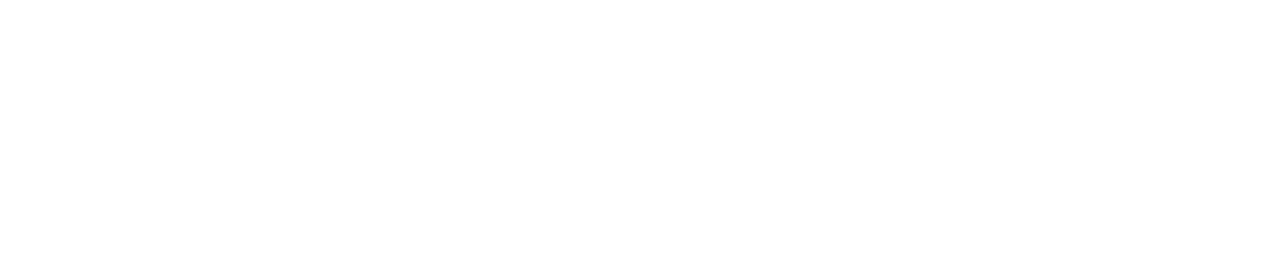
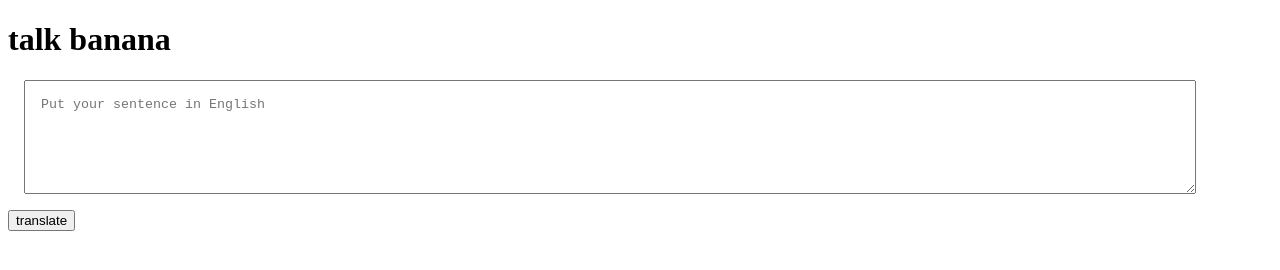
Before and after one commit to ayusshhh0/Translator, a plain HTML site: page index.html in a window 1280 px wide. Drawn offline with Linux system fonts and the light colour scheme.

Commit message:
taking input and console

```diff
--- a/app.js
+++ b/app.js
@@ -0,0 +1,9 @@
+var btnTranslate = document.querySelector("#btn-translate");
+var textInput = document.querySelector("#text-Input");
+
+btnTranslate.addEventListener("click", clickHandler)
+
+function clickHandler(){
+    console.log("Clicked")
+    console.log("input", textInput.value);
+}
--- a/index.html
+++ b/index.html
@@ -4,8 +4,21 @@
     <meta charset="UTF-8">
     <meta name="viewport" content="width=device-width, initial-scale=1.0">
     <title>translator</title>
+    <style>
+        textarea{
+            width: 90%;
+            height: 10vh;
+            display: block;
+            margin: 1rem;
+            padding: 1rem;
+        }
+    </style>
 </head>
 <body>
-
+    <h1>talk banana</h1>
+    <textarea id="text-Input"
+    placeholder="Put your sentence in English"></textarea>
+    <button id="btn-translate">translate</button>
+    <script src="app.js" type="text/javascript"></script>
 </body>
 </html>
```
